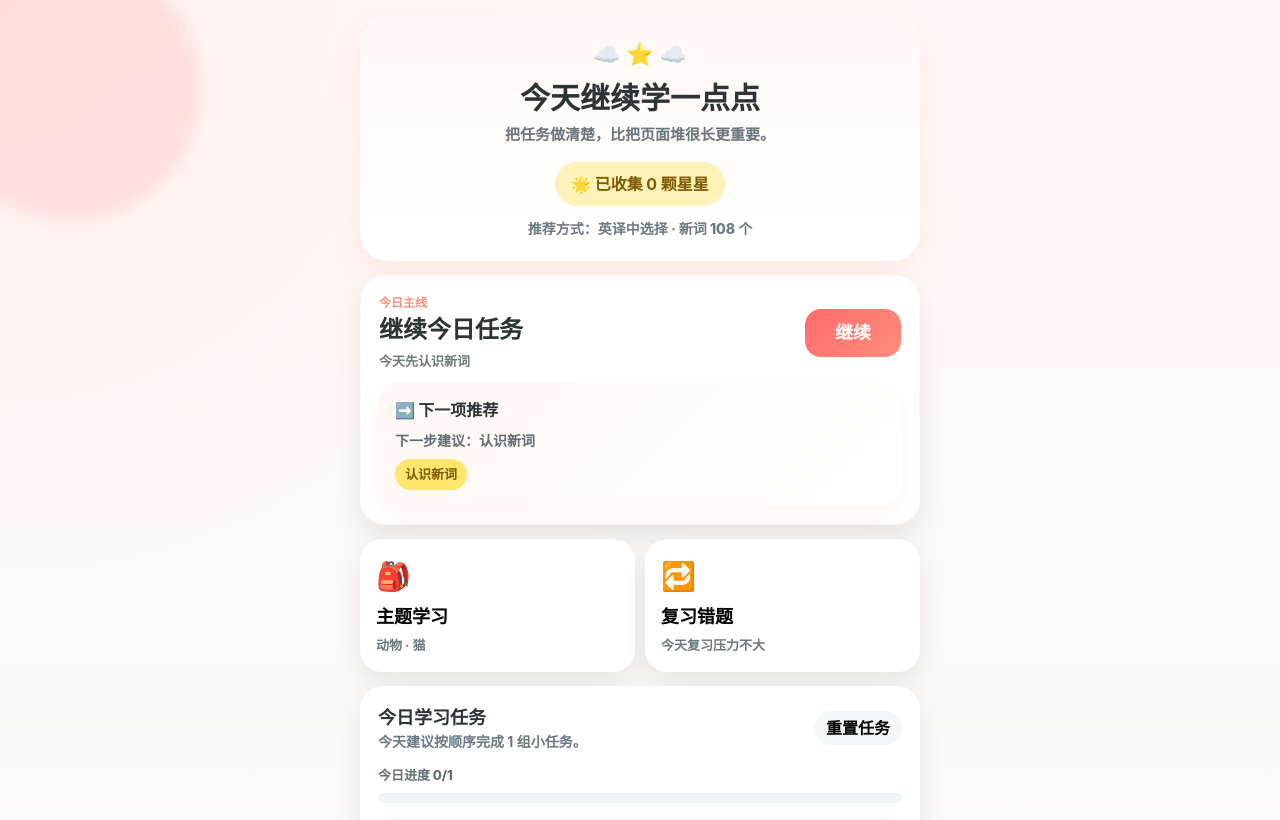
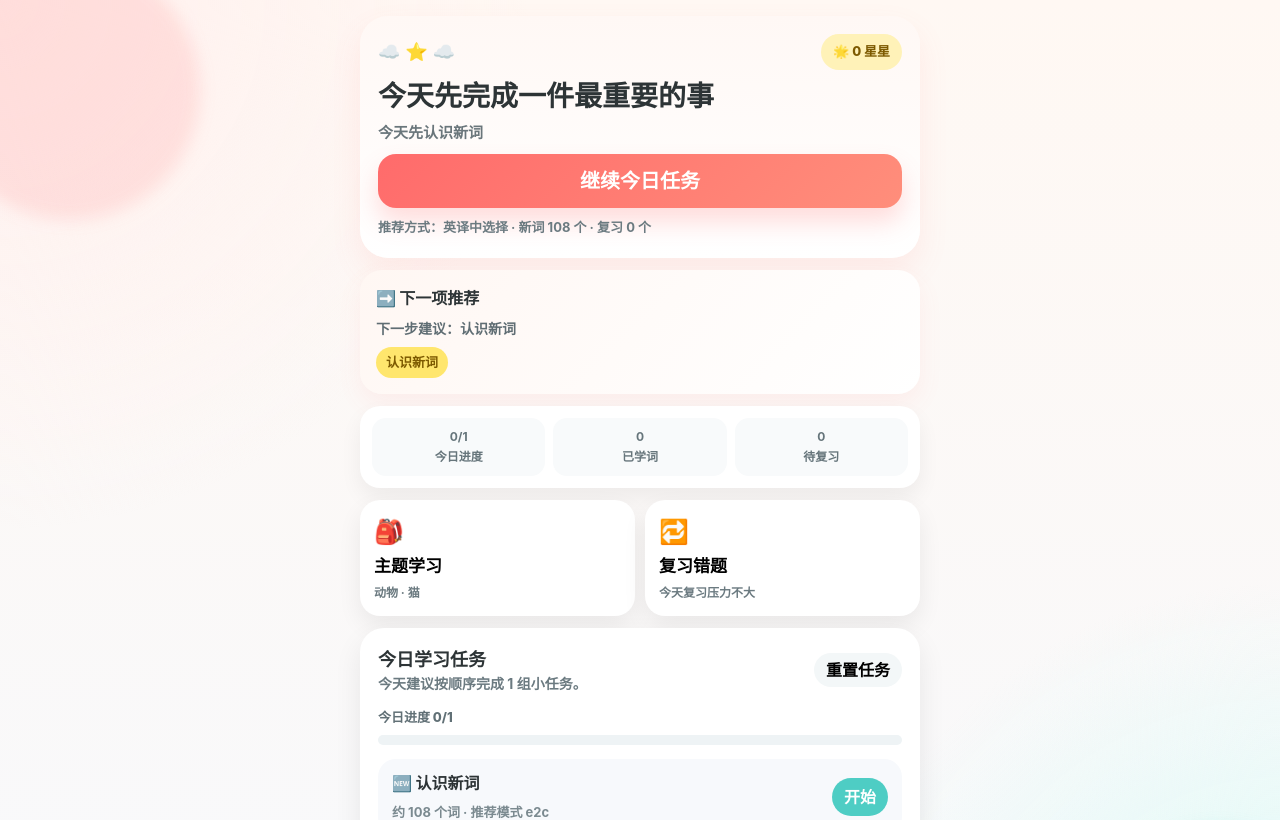
Before and after one commit to zhenxuanshi-ship-it/kid-english-learning, a React (Vite) app: page / in a window 1280 px wide. Shown: the top 820 px of the page. Built offline with nearby package versions, Linux system fonts and the light colour scheme.

Commit message:
style: compress home hero and strengthen primary path

```diff
--- a/src/pages/HomePage.tsx
+++ b/src/pages/HomePage.tsx
@@ -1,9 +1,7 @@
 import type { CSSProperties } from 'react';
 import { motion } from 'framer-motion';
 import { DailyPlanCard } from '../components/common/DailyPlanCard';
-import { DailySummaryCard } from '../components/common/DailySummaryCard';
 import { NextTaskBanner } from '../components/common/NextTaskBanner';
-import { RecommendationCard } from '../components/common/RecommendationCard';
 import type { CategoryGalleryItem } from '../lib/categoryGallery';
 import type { DailyPlan } from '../lib/dailyPlan';
 import type { DailySummary } from '../lib/dailySummary';
@@ -59,23 +57,22 @@ export function HomePage({
   return (
     <motion.div style={styles.wrap} initial={{ opacity: 0, y: 12 }} animate={{ opacity: 1, y: 0 }}>
       <div style={styles.heroCard}>
-        <div style={styles.sparkles}>☁️ ⭐ ☁️</div>
-        <div style={styles.hero}>今天继续学一点点</div>
-        <div style={styles.sub}>把任务做清楚，比把页面堆很长更重要。</div>
-        <div style={styles.starPanel}>🌟 已收集 <strong>{totalStars}</strong> 颗星星</div>
-        <div style={styles.pathTip}>推荐方式：{modeLabelMap[mode]} · 新词 {stats.stageCounts.new} 个</div>
+        <div style={styles.topRow}>
+          <div style={styles.sparkles}>☁️ ⭐ ☁️</div>
+          <div style={styles.starPanel}>🌟 {totalStars} 星星</div>
+        </div>
+        <div style={styles.hero}>今天先完成一件最重要的事</div>
+        <div style={styles.sub}>{recommendation.title}</div>
+        <button style={styles.primaryButton} onClick={() => onStart(Boolean(recommendation.suggestedCategory))}>继续今日任务</button>
+        <div style={styles.pathTip}>推荐方式：{modeLabelMap[mode]} · 新词 {stats.stageCounts.new} 个 · 复习 {stats.stageCounts.review} 个</div>
       </div>
 
-      <div style={styles.primaryCard}>
-        <div style={styles.primaryHeader}>
-          <div>
-            <div style={styles.sectionKicker}>今日主线</div>
-            <div style={styles.primaryTitle}>继续今日任务</div>
-            <div style={styles.primaryDesc}>{recommendation.title}</div>
-          </div>
-          <button style={styles.primaryButton} onClick={() => onStart(Boolean(recommendation.suggestedCategory))}>继续</button>
-        </div>
-        <NextTaskBanner recommendation={nextTaskRecommendation} highlight={Boolean(newlyCompletedTaskKind)} />
+      <NextTaskBanner recommendation={nextTaskRecommendation} highlight={Boolean(newlyCompletedTaskKind)} />
+
+      <div style={styles.summaryStrip}>
+        <div style={styles.summaryItem}><strong>{dailySummary.completedTaskCount}/{dailySummary.totalTaskCount}</strong><span>今日进度</span></div>
+        <div style={styles.summaryItem}><strong>{dailySummary.learnedWords}</strong><span>已学词</span></div>
+        <div style={styles.summaryItem}><strong>{dailySummary.reviewWords}</strong><span>待复习</span></div>
       </div>
 
       <div style={styles.quickGrid}>
@@ -98,70 +95,91 @@ export function HomePage({
         onStartTask={onStartTask}
         onReset={onResetDailyTasks}
       />
-      <DailySummaryCard summary={dailySummary} />
-      <RecommendationCard recommendation={recommendation} />
+
+      <div style={styles.helperCard}>
+        <div style={styles.helperTitle}>📌 学习提醒</div>
+        <div style={styles.helperText}>{recommendation.description}</div>
+      </div>
     </motion.div>
   );
 }
 
 const styles: Record<string, CSSProperties> = {
-  wrap: { display: 'grid', gap: 14 },
+  wrap: { display: 'grid', gap: 12 },
   heroCard: {
     background: 'linear-gradient(180deg, #fff8f5 0%, #ffffff 100%)',
     borderRadius: 28,
-    padding: '22px 18px',
+    padding: '18px 18px 20px',
     boxShadow: '0 14px 30px rgba(255, 107, 107, 0.10)',
-    textAlign: 'center',
+    display: 'grid',
+    gap: 10,
   },
-  sparkles: { fontSize: 22, marginBottom: 10 },
-  hero: { fontSize: 30, fontWeight: 900, lineHeight: 1.15 },
-  sub: { color: '#6a767b', fontSize: 15, marginTop: 8, fontWeight: 700 },
+  topRow: { display: 'flex', justifyContent: 'space-between', alignItems: 'center', gap: 10 },
+  sparkles: { fontSize: 18 },
+  hero: { fontSize: 28, fontWeight: 900, lineHeight: 1.15 },
+  sub: { color: '#6a767b', fontSize: 15, fontWeight: 700 },
   starPanel: {
-    marginTop: 16,
-    display: 'inline-block',
-    padding: '10px 16px',
+    padding: '8px 12px',
     borderRadius: 999,
     background: '#fff2b8',
     color: '#7d5a00',
     fontWeight: 800,
+    fontSize: 13,
   },
-  pathTip: { marginTop: 12, color: '#6b7a80', fontWeight: 800, fontSize: 14 },
-  primaryCard: {
-    background: '#fff',
-    borderRadius: 24,
-    padding: 18,
-    display: 'grid',
-    gap: 10,
-    boxShadow: '0 14px 28px rgba(0,0,0,0.08)',
-    border: '1px solid rgba(255, 107, 107, 0.08)',
-  },
-  primaryHeader: { display: 'flex', justifyContent: 'space-between', alignItems: 'center', gap: 12 },
-  sectionKicker: { fontSize: 12, fontWeight: 900, color: '#ff8e7b' },
-  primaryTitle: { fontSize: 24, fontWeight: 900 },
-  primaryDesc: { marginTop: 4, fontSize: 13, fontWeight: 700, color: '#6b7a80' },
+  pathTip: { color: '#6b7a80', fontWeight: 700, fontSize: 13 },
   primaryButton: {
-    minWidth: 96,
-    minHeight: 48,
+    minHeight: 54,
     border: 'none',
-    borderRadius: 16,
+    borderRadius: 18,
     background: 'linear-gradient(135deg, #ff6b6b, #ff8e7b)',
     color: '#fff',
     fontWeight: 900,
-    fontSize: 18,
+    fontSize: 20,
+    boxShadow: '0 14px 24px rgba(255, 107, 107, 0.22)',
+  },
+  summaryStrip: {
+    background: '#fff',
+    borderRadius: 20,
+    padding: 12,
+    display: 'grid',
+    gridTemplateColumns: 'repeat(3, minmax(0, 1fr))',
+    gap: 8,
+    boxShadow: '0 10px 22px rgba(0,0,0,0.06)',
+  },
+  summaryItem: {
+    display: 'grid',
+    gap: 2,
+    textAlign: 'center',
+    background: '#f8fafb',
+    borderRadius: 14,
+    padding: '10px 8px',
+    fontSize: 12,
+    color: '#66757b',
+    fontWeight: 700,
   },
   quickGrid: { display: 'grid', gridTemplateColumns: '1fr 1fr', gap: 10 },
   quickCard: {
-    minHeight: 112,
+    minHeight: 104,
     border: 'none',
-    borderRadius: 22,
+    borderRadius: 20,
     background: '#fff',
-    boxShadow: '0 12px 28px rgba(0,0,0,0.08)',
-    padding: 16,
+    boxShadow: '0 10px 24px rgba(0,0,0,0.07)',
+    padding: 14,
     textAlign: 'left',
+    display: 'grid',
+    gap: 4,
+  },
+  quickEmoji: { fontSize: 24 },
+  quickTitle: { fontSize: 17, fontWeight: 900 },
+  quickDesc: { fontSize: 12, fontWeight: 700, color: '#6b7a80' },
+  helperCard: {
+    background: '#fff',
+    borderRadius: 18,
+    padding: 14,
+    boxShadow: '0 8px 18px rgba(0,0,0,0.05)',
     display: 'grid',
     gap: 6,
   },
-  quickEmoji: { fontSize: 28 },
-  quickTitle: { fontSize: 18, fontWeight: 900 },
-  quickDesc: { fontSize: 13, fontWeight: 700, color: '#6b7a80' },
+  helperTitle: { fontWeight: 900, fontSize: 14 },
+  helperText: { color: '#6b7a80', fontWeight: 700, fontSize: 13 },
 };
```
Also changed, not shown: 1 other file (tests, documents, lock files or other folders).
